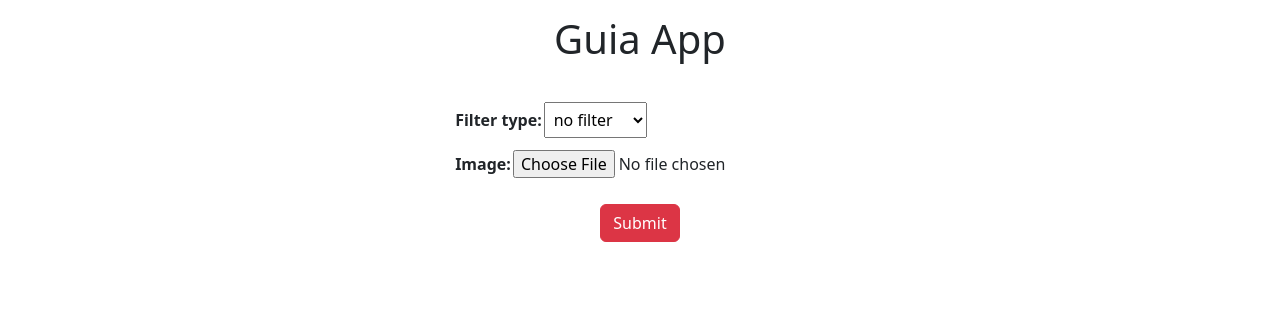
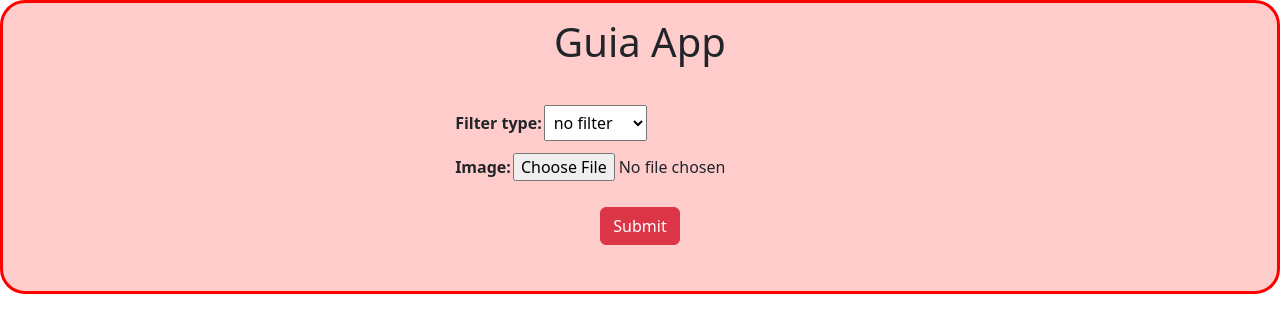
Before and after one commit to lispucrs/opencv_django, a Django app: page /filter/ in a window 1280 px wide. Shown: the top 333 px of the page. Run offline with Django 4.2, Linux system fonts and the light colour scheme; parts of the project's set-up code (start-up, migrations or seed data) failed here and were passed over.

Commit message:
mudanças de estilo

```diff
--- a/opencvEnv/src/opencv_proj/templates/filter/index.html
+++ b/opencvEnv/src/opencv_proj/templates/filter/index.html
@@ -12,7 +12,16 @@
     table tr {
       margin-bottom: 10px;
       display: table;
-  }
+   }
+   .borda{
+    border-style: solid;
+    border-style: rounded;
+    border-color: red;
+    border-radius: 25px;
+    position: relative;
+    background-color: #ffcccc;
+
+   }
 
 
   </style>
@@ -22,6 +31,7 @@
 
 
 {% block content %}
+<div class="borda">
 <div class="d-flex justify-content-center" id="padding">
   <h1>Guia App</h1>
 </div>
@@ -32,14 +42,17 @@
     {{ form.as_table }}
     </table>
 
+
+    <div class="d-grid gap-2 d-md-block">
     <div class="d-flex justify-content-center" id="padding">
     <input type="submit" value="Submit" class="btn btn-danger">
+    </div>
     </div>
 
     </div>
   </form>
 </div>
-
+</div>
 {% endblock %}
 
 <div class="d-flex justify-content-center" id="padding">
```
Also changed, not shown: opencvEnv/src/db.sqlite3, opencvEnv/src/media/images/artigo1_QNxKKXk.jpg (added), opencvEnv/src/media/images/artigo1_hiL0SXT.jpg (added), opencvEnv/src/media/images/artigo1_mSClYcj.jpg (added).
